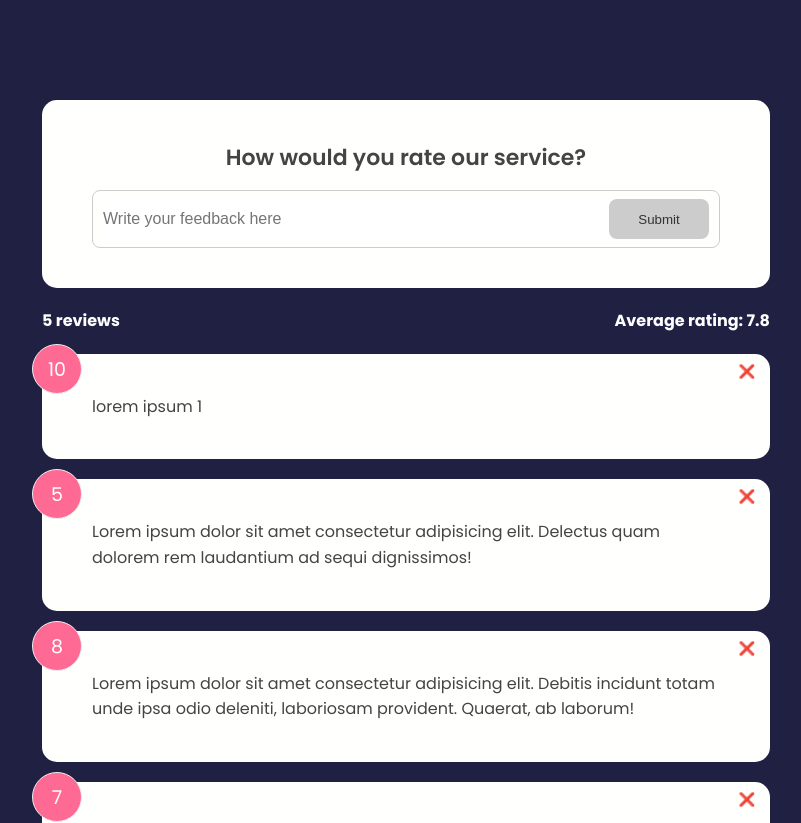
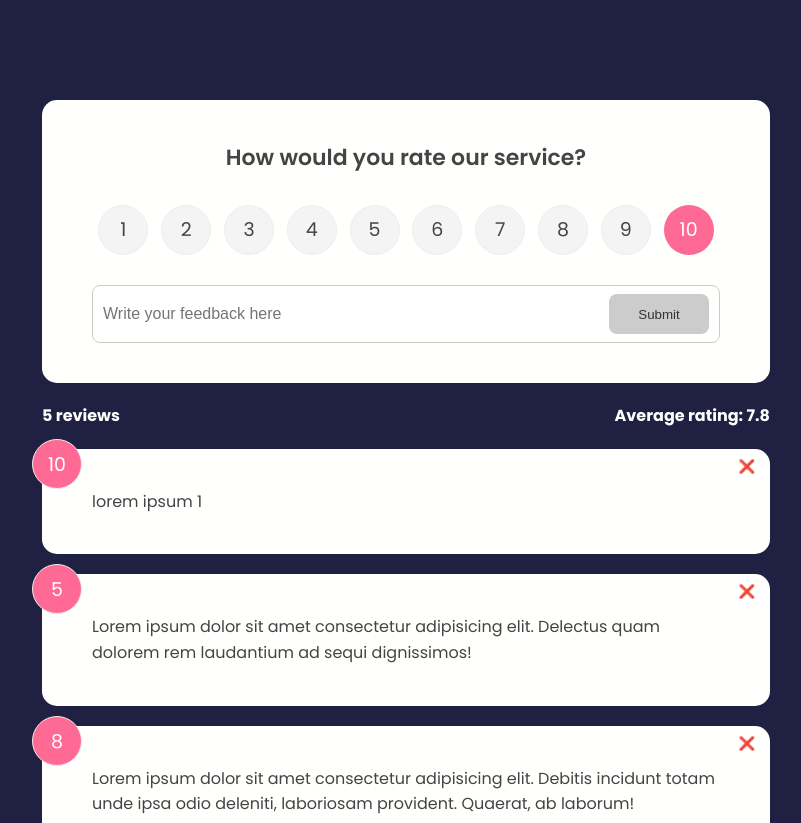
Before and after one commit to hoangdesu/svelte-feedback-app, a Svelte app: page / in a window 1280 px wide. Shown: the top 823 px of the page, without its empty margins (234-1035 px from the left). Built offline with nearby package versions, Linux system fonts and the light colour scheme.

Commit message:
rating select with loop

```diff
--- a/src/components/FeedbackForm.svelte
+++ b/src/components/FeedbackForm.svelte
@@ -1,6 +1,7 @@
 <script>
   import Button from "./UI/Button.svelte";
   import Card from "./UI/Card.svelte";
+    import RatingSelect from './UI/RatingSelect.svelte';
 
   let review = "";
   let isDisabled = true;
@@ -22,6 +23,7 @@
     <h2>How would you rate our service?</h2>
   </header>
   <form>
+    <RatingSelect />
     <div class="input-group">
       <input
         type="text"
--- /dev/null
+++ b/src/components/UI/RatingSelect.svelte
@@ -0,0 +1,79 @@
+<script>
+  const numList = [];
+  for (let i = 1; i <= 10; i++) {
+    numList.push(i);
+  }
+
+  let selected = 10;
+
+  const onChangeHandler = (num) => {
+    selected = num;
+  };
+
+</script>
+
+<ul class="rating">
+  {#each numList as num (num)}
+    <li>
+      <input
+        type="radio"
+        id={`num${num}`}
+        name="rating"
+        value={num}
+        on:change={() => onChangeHandler(num)}
+        checked={num === selected}
+      />
+      <label for={`num${num}`}>{num}</label>
+    </li>
+  {/each}
+</ul>
+
+<style>
+  .rating {
+    display: flex;
+    align-items: center;
+    justify-content: space-around;
+    margin: 30px 0;
+  }
+
+  .rating li {
+    position: relative;
+    background: #f4f4f4;
+    width: 50px;
+    height: 50px;
+    padding: 10px;
+    text-align: center;
+    border-radius: 50%;
+    font-size: 19px;
+    border: 1px #eee solid;
+    transition: 0.3s;
+  }
+
+  .rating li label {
+    position: absolute;
+    top: 50%;
+    left: 50%;
+    width: 50px;
+    height: 50px;
+    padding: 10px;
+    border-radius: 50%;
+    transform: translate(-50%, -50%);
+    cursor: pointer;
+  }
+
+  .rating li:hover {
+    background: #ff6a95;
+    color: #fff;
+  }
+
+  /* Make actual radio select invisible */
+  [type="radio"] {
+    opacity: 0;
+  }
+
+  /* Use the sibling select */
+  [type="radio"]:checked ~ label {
+    background: #ff6a95;
+    color: #fff;
+  }
+</style>
```
